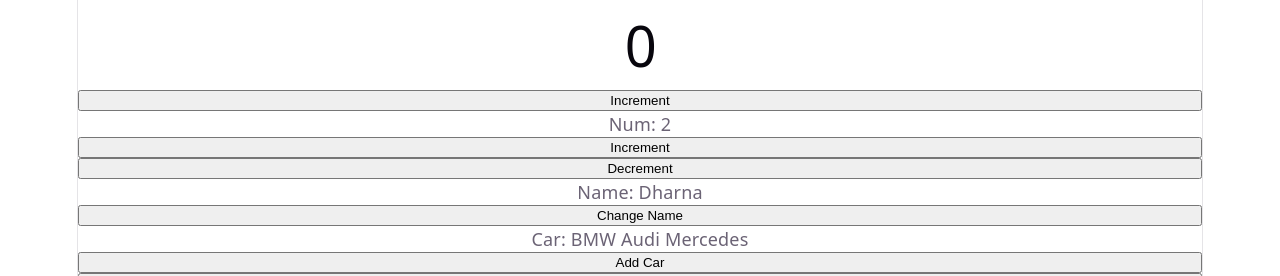
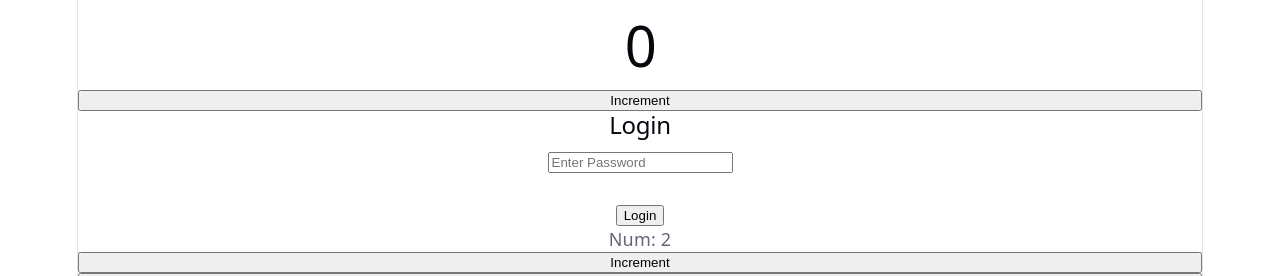
Before and after one commit to yashdharnaagrawal-arch/Learning-React, a React (Vite) app: page / in a window 1280 px wide. Shown: the top 276 px of the page. Built offline with nearby package versions, Linux system fonts and the light colour scheme.

Commit message:
Login Page via usestate

```diff
--- a/src/App.jsx
+++ b/src/App.jsx
@@ -101,6 +101,16 @@ function App() {
     console.log(count);
   }
 
+  const [password, setPassword] = react.useState("");
+
+  const login = () => {
+    if (password === "admin123") {
+      alert("Login Successful");
+    } else {
+      alert("Login Failed");
+    }
+  };
+
   return (
     <>
     {/* without reach hook use state problem, count will not increase on click because react will not re-render the component when count is changed, so we need to use react hook useState to solve this problem. */}
@@ -110,6 +120,22 @@ function App() {
       Increment
     </button>
     {/* react hooks example */}
+    {/* login page example */}
+    <div>
+      <h2>Login</h2>
+
+      <input
+        type="password"
+        placeholder="Enter Password"
+        value={password}
+        onChange={(e) => setPassword(e.target.value)}
+      />
+
+      <br /><br />
+
+      <button onClick={login}>Login</button>
+    </div>
+
     <div>Num: {num2}</div>
     <button onClick={()=> setNum2(num2+1)}>Increment</button>
     <button onClick={()=> setNum2(num2-1)}>Decrement</button>
```
